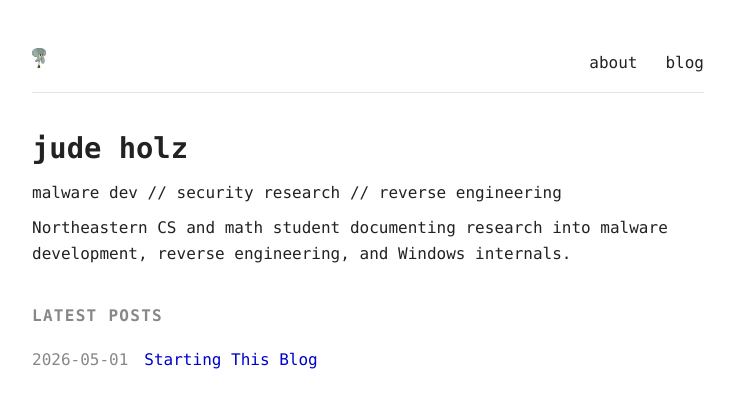
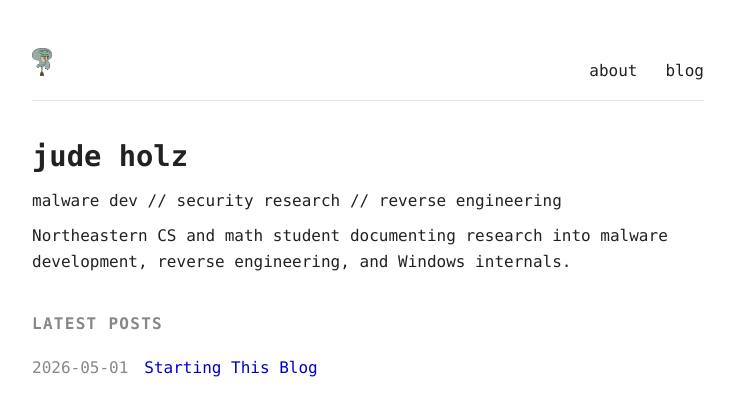
Before and after one commit to hol-jud18/hol-jud18.github.io, a Jekyll site: the page built from index.md, in a window 1280 px wide. Shown: the top 416 px of the page, without its empty margins (272-1006 px from the left). Built offline with Jekyll 4.4.1, drawn with Linux system fonts in a browser that asks for light colours; our own code applies the rules of GitHub Pages for plain Markdown files.

Commit message:
making logo bigger

```diff
--- a/assets/css/style.css
+++ b/assets/css/style.css
@@ -45,7 +45,7 @@ header.site .brand {
 }
 
 header.site .brand img {
-  height: 1.25rem;
+  height: 1.75rem;
   width: auto;
   display: block;
 }
```
